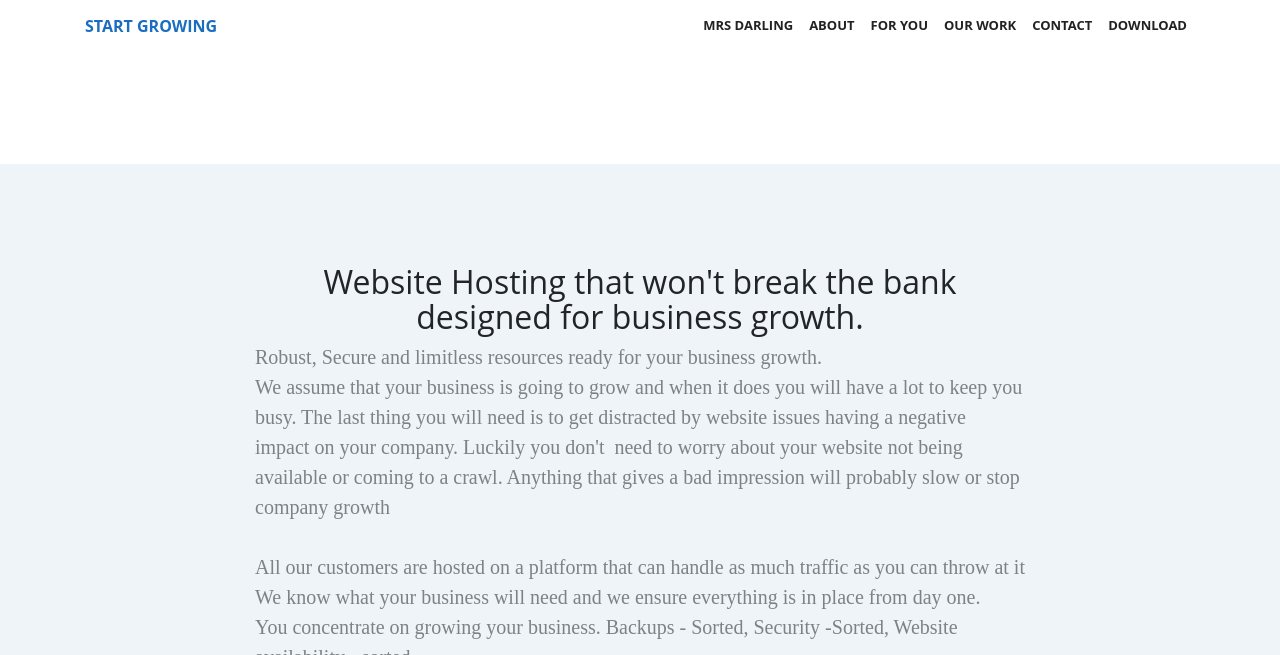
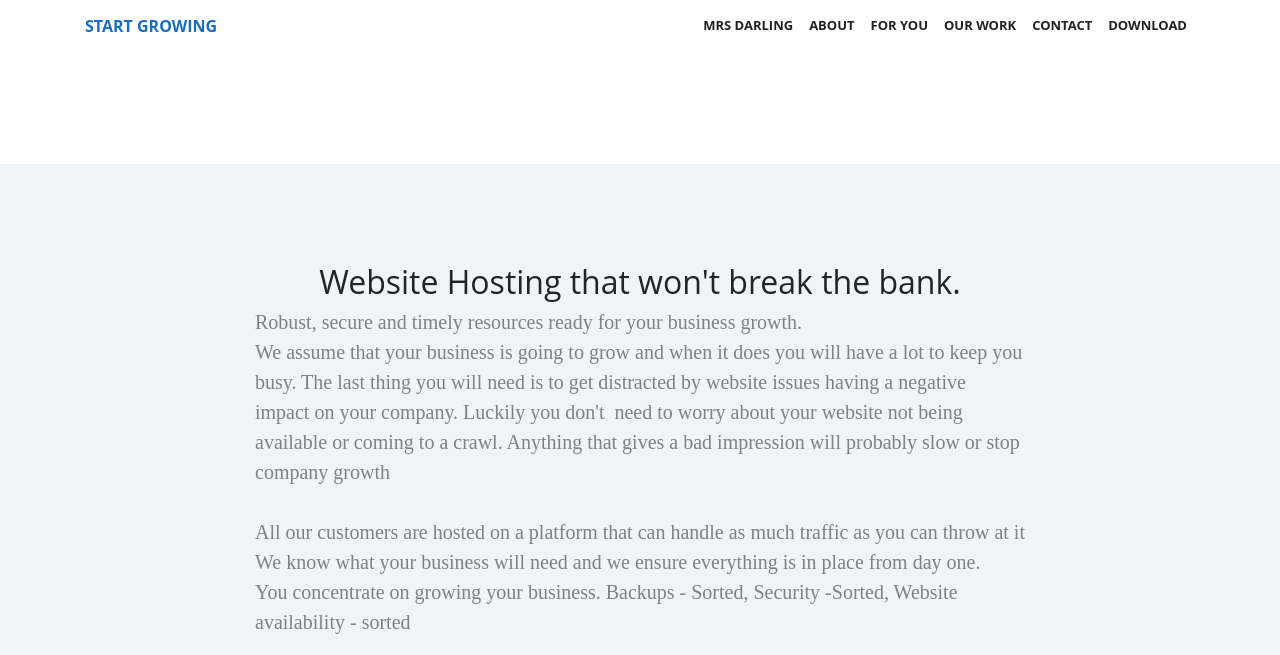
Before and after one commit to primertest-org/ADAADA, a Jekyll site: the page built from index.html, in a window 1280 px wide and 900 px high, scrolled down 3154 px, cut to the strip 0-655 px from the top of the window. Built offline with Jekyll 4.4.1, drawn with Linux system fonts in a browser that asks for light colours; some web fonts are replaced.

Commit message:
Updated '_includes/pricing.html' via CloudCannon

```diff
--- a/_includes/pricing.html
+++ b/_includes/pricing.html
@@ -2,8 +2,8 @@
 
         <div class="container">
             <div class="intro">
-                <h2 class="text-center editable">Website Hosting that won't break the bank designed for business growth.</h2>
-                <p class="editable">Robust, Secure and limitless resources ready for your business growth.<br />We assume that your business is going to grow and when it does you will have a lot to keep you busy. The last thing you will need is to get distracted by website issues having a negative impact on your company.  Luckily you don't&nbsp; need to worry about your website not being available or coming to a crawl. Anything that gives a bad impression will probably slow or stop company growth<br /><br />All our customers are hosted on a platform that can handle as much traffic as you can throw at it<br />We know what your business will need and we ensure everything is in place from day one.<br />You concentrate on growing your business. Backups - Sorted, Security -Sorted, Website availability - sorted<br />&nbsp;</p>
+                <h2 class="text-center editable">Website Hosting that won't break the bank.</h2>
+                <p class="editable">Robust, secure and timely resources ready for your business growth.<br />We assume that your business is going to grow and when it does you will have a lot to keep you busy. The last thing you will need is to get distracted by website issues having a negative impact on your company.  Luckily you don't&nbsp; need to worry about your website not being available or coming to a crawl. Anything that gives a bad impression will probably slow or stop company growth<br /><br />All our customers are hosted on a platform that can handle as much traffic as you can throw at it<br />We know what your business will need and we ensure everything is in place from day one.<br />You concentrate on growing your business. Backups - Sorted, Security -Sorted, Website availability - sorted<br />&nbsp;</p>
             </div>
             <div class="row features">
                 <div class="col-md-4 col-sm-6 item">
```
